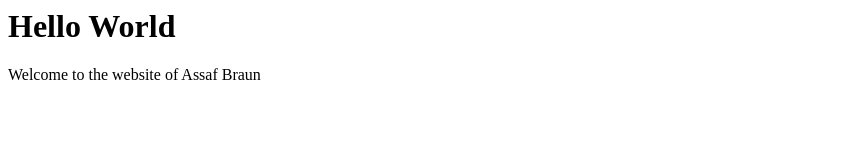
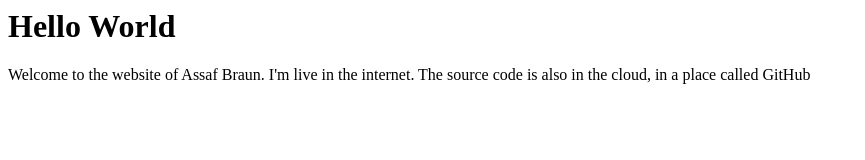
Before and after one commit to itaybraun/assaf, a plain HTML site: page index.html in a window 1280 px wide. Shown: the whole page, without its empty margins (0-865 px from the left). Drawn offline with Linux system fonts and the light colour scheme.

Commit message:
Update index.html

```diff
--- a/index.html
+++ b/index.html
@@ -1,4 +1,5 @@
 <h1> Hello World </h1>
 <body>
-  Welcome to the website of Assaf Braun
+  Welcome to the website of Assaf Braun. I'm live in the internet.
+  The source code is also in the cloud, in a place called GitHub
 </body>
```
